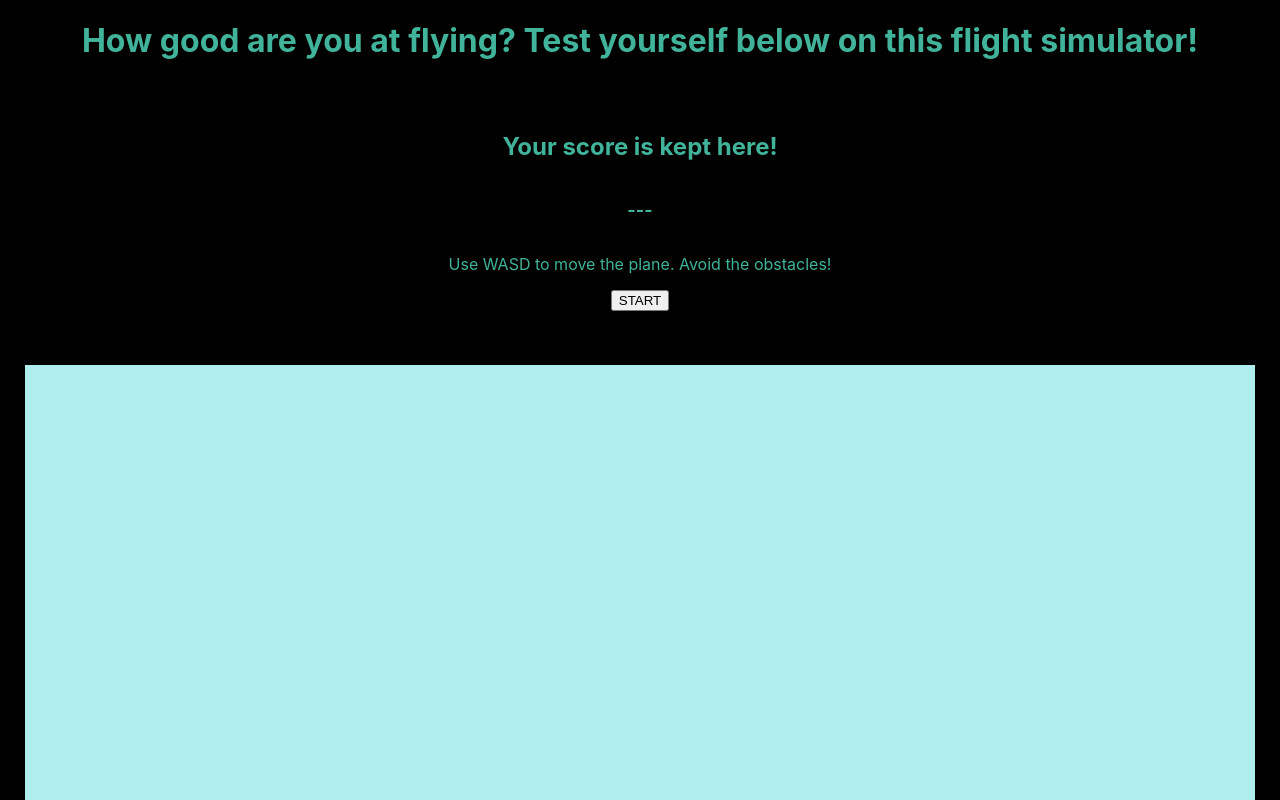
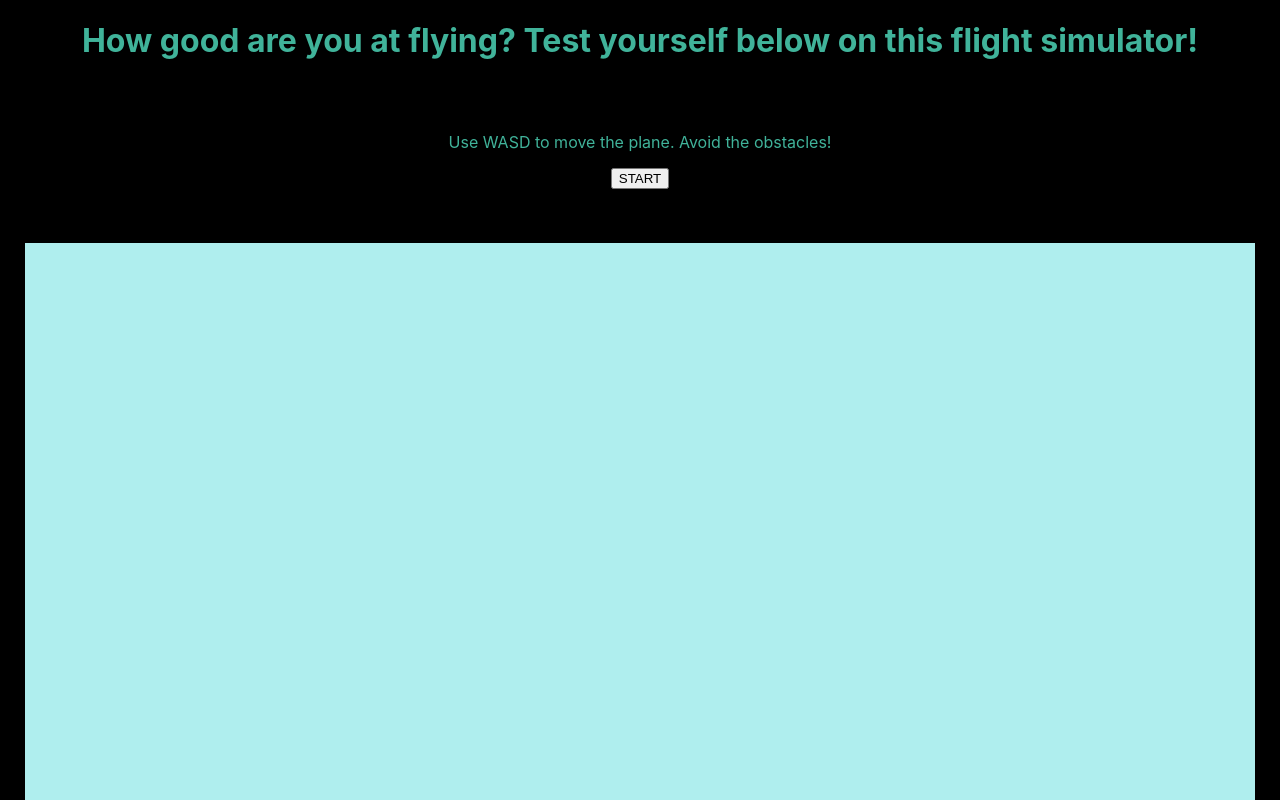
Before and after one commit to KAHLON123/airplane-battle, a plain HTML site: page index.html in a window 1280 px wide. Shown: the top 800 px of the page. Drawn offline with Linux system fonts and the light colour scheme.

Commit message:
Update index.html

```diff
--- a/index.html
+++ b/index.html
@@ -22,9 +22,6 @@
     <h1 id="title">
         How good are you at flying? Test yourself below on this flight simulator!
     </h1>
-    <h2>
-        Your score is kept here!
-    </h2><br><span id="span">---</span><br><br>
     <p>
         Use WASD to move the plane. Avoid the obstacles!
     </p>
```
